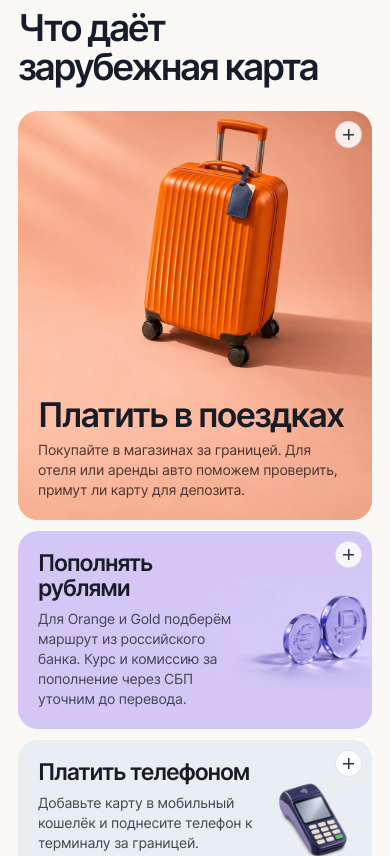
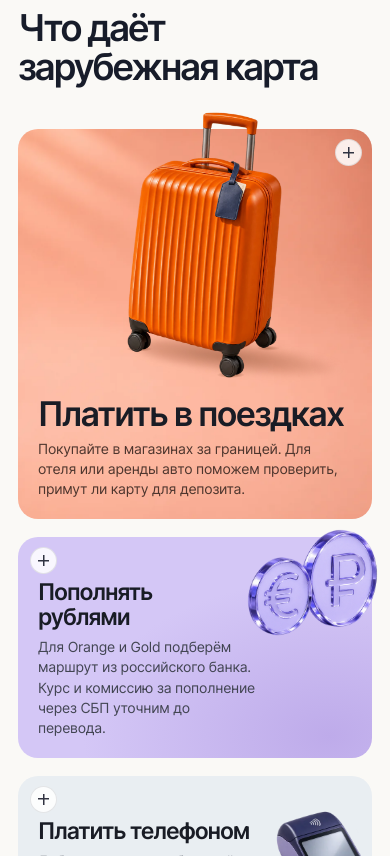
Before and after one commit to noizeagressor/eurocards-preview, a plain HTML site: page index.html in a window 390 px wide. Shown: the part 3350-4206 px from the top of the page. Drawn offline with Linux system fonts and the light colour scheme.

Commit message:
Layer benefit illustrations across their card edges

```diff
--- a/benefits.css
+++ b/benefits.css
@@ -4,6 +4,8 @@
 .everyday, .start-guide {
   margin-block: clamp(68px, 7.8vw, 120px);
 }
+.everyday { width: 100%; overflow-x: clip; }
+.everyday > h2, .everyday-grid { width: var(--shell); margin-inline: auto; }
 #cards + .everyday { margin-top: clamp(6px, 1.6vw, 24px); }
 .everyday h2, .start-intro h2, .pocket-copy h2 {
   font-size: clamp(37px, 4.25vw, 64px);
@@ -14,23 +16,24 @@
 }
 .everyday-grid {
   display: grid;
+  isolation: isolate;
   grid-template-columns: minmax(0, 1.48fr) repeat(2, minmax(0, 1fr));
   grid-template-areas:
     "travel rubles rubles"
     "travel tap plastic"
     "travel refund refund";
   gap: 14px;
-  margin-top: clamp(25px, 3.3vw, 44px);
+  margin-top: clamp(43px, 3.9vw, 60px);
 }
 .everyday-card {
+  --tile-pad: clamp(22px, 2.1vw, 30px);
   position: relative;
   isolation: isolate;
   display: flex;
   align-items: flex-start;
   flex-direction: column;
   min-width: 0;
-  overflow: hidden;
-  padding: clamp(22px, 2.1vw, 30px);
+  padding: var(--tile-pad);
   border-radius: 25px;
   color: #191c25;
 }
@@ -48,21 +51,58 @@
   line-height: 1.46;
   letter-spacing: -.016em;
 }
-.everyday-scene {
+.everyday-object {
   position: absolute;
-  inset: 0;
-  width: 100%;
-  height: 100%;
   z-index: -1;
-  object-fit: cover;
+  display: block;
+  object-fit: contain;
   pointer-events: none;
+  user-select: none;
 }
 .everyday-travel {
   grid-area: travel;
-  justify-content: flex-end;
-  background: #f6baa0;
+  background: #f6baa0 url("assets/benefit-trip-backdrop.webp") center / cover;
 }
-.everyday-travel > img { object-position: 54% 45%; }
+.travel-still {
+  position: relative;
+  z-index: -1;
+  flex: 1 0 230px;
+  align-self: stretch;
+  display: grid;
+  justify-items: center;
+  align-items: start;
+  container-type: size;
+  margin: calc(0px - var(--tile-pad) - 24px) 0 clamp(18px, 2vw, 32px);
+  pointer-events: none;
+}
+.travel-model {
+  position: relative;
+  left: 3%;
+  width: min(88cqw, 58.49cqh);
+}
+.travel-model::before, .travel-model::after {
+  content: "";
+  position: absolute;
+  pointer-events: none;
+}
+.travel-model::before {
+  left: 7%;
+  bottom: 1.5%;
+  width: 130%;
+  height: 12%;
+  border-radius: 50%;
+  background: radial-gradient(ellipse at 42% 50%, #894a2d91 2%, #9b543647 46%, transparent 73%);
+  transform: rotate(7deg) skewX(-26deg);
+  filter: blur(3px);
+}
+.travel-model::after {
+  inset: 0;
+  background:
+    radial-gradient(ellipse 10% 1.3% at 67% 98.8%, #71371ca8, transparent 90%),
+    radial-gradient(ellipse 9% 1% at 8% 89.1%, #7b402594, transparent 92%),
+    radial-gradient(ellipse 8% 1% at 91% 88.8%, #84472573, transparent 94%);
+}
+.travel-model img { display: block; position: relative; z-index: 1; width: 100%; height: auto; }
 .everyday-travel h3 {
   font-size: clamp(32px, 2.95vw, 45px);
   line-height: 1.03;
@@ -70,109 +110,110 @@
 .everyday-travel p { max-width: 37ch; color: #4e362e; }
 .everyday-rubles {
   grid-area: rubles;
+  z-index: 3;
   justify-content: center;
   min-height: 187px;
-  background: #d4c7f6;
-}
-.everyday-rubles > img {
-  left: auto;
-  width: 61%;
-  object-position: right 55%;
-  mask-image: linear-gradient(90deg, transparent, #000 28%);
+  padding-block: 48px 19px;
+  background: radial-gradient(ellipse at 88% 90%, #beabea, transparent 56%), #d4c7f6;
 }
 .everyday-rubles > div { width: 56%; }
+.everyday-rubles > img {
+  top: -14px;
+  right: -10px;
+  width: 40%;
+  height: calc(100% + 27px);
+  object-position: right top;
+}
 .everyday-tap, .everyday-plastic {
   justify-content: flex-end;
   min-height: 239px;
-  padding-top: 102px;
+  padding-top: clamp(119px, 9.4vw, 139px);
 }
-.everyday-tap { grid-area: tap; background: #e9eef2; }
-.everyday-plastic { grid-area: plastic; background: #f4eade; }
-.everyday-object { display: block; pointer-events: none; object-fit: contain; }
-.everyday-tap > .everyday-object, .everyday-plastic > .everyday-object {
-  position: absolute;
-  top: 6px;
-  right: 15px;
-  width: 115px;
-  height: 99px;
+.everyday-tap { grid-area: tap; z-index: 2; background: #e9eef2; }
+.everyday-plastic { grid-area: plastic; z-index: 1; background: #f4eade; }
+.everyday-tap > img, .everyday-plastic > img {
+  top: -10px;
+  right: -27px;
+  width: clamp(133px, 10.4vw, 157px);
+  height: auto;
 }
+.everyday-plastic > img { top: -14px; right: -41px; width: clamp(146px, 11.3vw, 169px); }
 .everyday-wallet-marks { display: flex; align-items: center; gap: 12px; margin-top: 12px; }
 .everyday-wallet-marks img { display: block; width: 42px; height: 17px; object-fit: contain; }
 .everyday-refund {
   grid-area: refund;
-  flex-direction: row;
-  align-items: center;
-  gap: 18px;
-  padding-block: 17px;
+  justify-content: center;
+  min-height: 110px;
+  padding: 17px 54px 17px clamp(96px, 9vw, 134px);
   background: #e3efe6;
 }
-.everyday-refund .everyday-object { width: 69px; height: 69px; flex: none; }
+.everyday-refund > img {
+  left: 5px;
+  bottom: -27px;
+  width: clamp(104px, 8.8vw, 138px);
+  height: auto;
+  transform: rotate(-8deg);
+}
 .everyday-refund h3 { font-size: clamp(22px, 1.7vw, 25px); }
 .everyday-refund p { max-width: 57ch; margin-top: 5px; }
 @media (min-width: 541px) and (max-width: 860px) {
   .everyday-grid {
     grid-template-columns: repeat(2, minmax(0, 1fr));
     grid-template-areas: "travel rubles" "travel tap" "plastic refund";
-    gap: 12px;
+    gap: 14px;
   }
-  .everyday-travel > img { object-position: 55% center; }
-  .everyday-rubles { min-height: 218px; justify-content: flex-end; padding-top: 100px; }
+  .everyday-rubles { justify-content: flex-end; padding-top: 106px; }
   .everyday-rubles > div { width: 100%; }
-  .everyday-rubles > img {
-    inset: 0 0 auto auto;
-    width: 190px;
-    height: 110px;
-    mask-image: linear-gradient(90deg, transparent, #000 35%), linear-gradient(0deg, transparent, #000 20%);
-    mask-composite: intersect;
-  }
-  .everyday-tap, .everyday-plastic { padding-top: 87px; min-height: 184px; }
-  .everyday-tap > .everyday-object, .everyday-plastic > .everyday-object { top: 1px; width: 94px; height: 84px; }
-  .everyday-refund { flex-direction: column; align-items: flex-start; justify-content: flex-end; gap: 10px; }
-  .everyday-refund .everyday-object { margin-left: auto; }
+  .everyday-rubles > img { top: -16px; width: 145px; height: 116px; }
+  .everyday-tap, .everyday-plastic { padding-top: 100px; min-height: 197px; }
+  .everyday-plastic { padding-top: 108px; }
+  .everyday-tap > img { right: -17px; width: 115px; }
+  .everyday-plastic > img { right: -36px; width: 134px; }
+  .everyday-refund { justify-content: flex-start; padding: 49px var(--tile-pad) 83px; }
+  .everyday-refund > img { left: auto; right: 0; bottom: -19px; width: 102px; }
 }
 @media (max-width: 540px) {
   .everyday-grid {
     grid-template-columns: minmax(0, 1fr);
     grid-template-areas: "travel" "rubles" "tap" "plastic" "refund";
-    gap: 11px;
+    gap: 18px;
   }
-  .everyday-card { border-radius: 20px; padding: 20px; }
+  .everyday-card { --tile-pad: 20px; border-radius: 20px; }
   .everyday-card h3 { font-size: 23px; }
   .everyday-card p { font-size: 14px; line-height: 1.43; }
-  .everyday-travel { min-height: clamp(365px, 105vw, 460px); }
+  .everyday-travel { min-height: clamp(343px, 100vw, 446px); }
   .everyday-travel h3 { font-size: 34px; }
-  .everyday-rubles { min-height: 179px; }
-  .everyday-rubles > div { width: 66%; }
+  .travel-still { flex-basis: 217px; margin-top: calc(0px - var(--tile-pad) - 17px); margin-bottom: 18px; }
+  .everyday-rubles, .everyday-tap, .everyday-plastic {
+    justify-content: center;
+    min-height: 151px;
+    padding: 43px 0 var(--tile-pad) var(--tile-pad);
+  }
+  .everyday-rubles > div, .everyday-tap > div, .everyday-plastic > div { width: 66%; }
+  .everyday-rubles h3 { max-width: calc(100% - 16px); }
   .everyday-rubles > img {
-    width: 52%;
+    top: -8px;
+    right: -6px;
+    width: 37%;
     height: auto;
+  }
+  .everyday-tap > img, .everyday-plastic > img {
     top: 50%;
+    right: calc(-2.5% - 9px);
+    width: 34%;
     transform: translateY(-50%);
-    mask-image: linear-gradient(90deg, transparent, #000 30%), linear-gradient(0deg, transparent, #000 16% 85%, transparent);
-    mask-composite: intersect;
   }
-  .everyday-tap, .everyday-plastic, .everyday-refund {
-    flex-direction: row-reverse;
-    gap: 10px;
-    justify-content: space-between;
-    align-items: center;
-    min-height: 130px;
-  }
-  .everyday-tap > .everyday-object, .everyday-plastic > .everyday-object, .everyday-refund > .everyday-object {
-    position: static;
-    width: 25%;
-    height: auto;
-    flex: none;
-  }
+  .everyday-plastic > img { right: calc(-5.2% - 9px); width: 38%; }
+  .everyday-refund { min-height: 133px; padding: 27px var(--tile-pad) 22px 88px; }
+  .everyday-refund > img { left: -4px; bottom: -20px; width: 93px; }
   .everyday-wallet-marks { margin-top: 9px; }
 }
 @media (max-width: 360px) {
-  .everyday-card { padding: 17px; }
+  .everyday-card { --tile-pad: 17px; }
   .everyday-card h3 { font-size: 22px; }
-  .everyday-travel { min-height: 428px; }
   .everyday-travel h3 { font-size: 30px; }
-  .everyday-rubles { min-height: 191px; }
-  .everyday-rubles > div { width: 69%; }
+  .everyday-refund { padding-left: 77px; }
+  .everyday-refund > img { width: 83px; }
 }
 
 .benefit-open { color: inherit; text-decoration: none; }
@@ -200,13 +241,13 @@
 }
 .everyday-card:has(.benefit-open:focus-visible) { outline: 3px solid #394bf2; outline-offset: 3px; }
 .benefit-open:focus-visible { outline: none; }
-.everyday-refund { padding-right: 55px; }
-@media (min-width: 541px) {
-  :is(.everyday-tap, .everyday-plastic) .benefit-open::after { right: auto; left: 14px; }
+:is(.everyday-rubles, .everyday-tap, .everyday-plastic) .benefit-open::after { right: auto; left: 14px; }
+@media (min-width: 541px) and (max-width: 860px) {
+  .everyday-refund .benefit-open::after { right: auto; left: 14px; }
 }
 @media (max-width: 540px) {
-  .everyday-refund { padding-right: 20px; }
   .benefit-open::after { top: 10px; right: 10px; width: 27px; height: 27px; }
+  .everyday-card:not(.everyday-travel) .benefit-open::after { right: auto; left: 12px; }
 }
 @media (hover: hover) {
   .benefit-open:hover::after { background-color: #fff; border-color: rgb(34 36 51 / 27%); }
--- a/benefits.js
+++ b/benefits.js
@@ -23,12 +23,13 @@
     opener = link;
     const card = link.closest('.everyday-card');
     const from = card.getBoundingClientRect();
-    const image = card.querySelector(':scope > img').cloneNode();
+    const content = card.querySelector('template').content.cloneNode(true);
+    const image = content.querySelector('img') || card.querySelector('.everyday-object').cloneNode();
     image.removeAttribute('class');
     image.removeAttribute('loading');
     figure.replaceChildren(image);
     title.textContent = link.textContent;
-    details.replaceChildren(card.querySelector('template').content.cloneNode(true));
+    details.replaceChildren(content);
     dialog.dataset.theme = link.dataset.benefit;
     dialog.style.setProperty('--benefit-paper', getComputedStyle(card).backgroundColor);
     dialog.showModal();
--- a/index.html
+++ b/index.html
@@ -13,13 +13,13 @@
   <link rel="stylesheet" href="dialog.css?v=4cf099286a">
   <link rel="stylesheet" href="hero-motion.css?v=45bd333abf">
   <link rel="stylesheet" href="cover.css?v=ea9c378a2a">
-  <link rel="stylesheet" href="benefits.css?v=602607e4d9">
+  <link rel="stylesheet" href="benefits.css?v=f9eb8c9a76">
   <link rel="stylesheet" href="finder.css?v=1b3baa6938">
   <script defer src="catalog.js?v=4b25e60570"></script>
   <script defer src="page.js?v=af540112d0"></script>
   <script defer src="hero-motion.js?v=f699afb195"></script>
   <script defer src="finder.js?v=4f1a850116"></script>
-  <script defer src="benefits.js?v=8d5bca61e6"></script>
+  <script defer src="benefits.js?v=cb09f34bbf"></script>
 </head>
 <body id="top">
   <a href="#main" class="skip-link">К содержанию</a>
@@ -117,9 +117,10 @@
       <h2 id="benefits-title">Что даёт зарубежная карта</h2>
       <div class="everyday-grid">
         <article class="everyday-card everyday-travel">
-          <img class="everyday-scene" src="assets/benefit-trip-studio.webp" loading="lazy" width="960" height="1200" alt="">
+          <div class="travel-still" aria-hidden="true"><span class="travel-model"><img src="assets/benefit-suitcase-cutout.webp" loading="lazy" width="544" height="930" alt=""></span></div>
           <div><h3><a class="benefit-open" data-benefit="travel" href="#cards">Платить в поездках</a></h3><p>Покупайте в магазинах за границей. Для отеля или аренды авто поможем проверить, примут ли карту для депозита.</p></div>
           <template>
+            <img src="assets/benefit-trip-studio.webp" width="960" height="1200" alt="">
             <p>Для покупок в поездке удобно добавить Orange в Apple Pay или Google Pay. Если в дороге понадобится физическая карта, пластик можно заказать к Orange или Gold.</p>
             <h3>Если бронируете отель или машину</h3>
             <p>Спросите у отеля или проката, какую карту нужно предъявить при заселении или получении ключей. Уточните, подходит ли дебетовая карта, обязателен ли пластик на имя гостя и какую сумму заблокируют под депозит.</p>
@@ -127,9 +128,10 @@
           </template>
         </article>
         <article class="everyday-card everyday-rubles">
-          <img class="everyday-scene" src="assets/benefit-exchange.webp" loading="lazy" width="960" height="640" alt="">
+          <img class="everyday-object" src="assets/benefit-coins-cutout.webp" loading="lazy" width="776" height="635" alt="">
           <div><h3><a class="benefit-open" data-benefit="rubles" href="journal/topup.html">Пополнять рублями</a></h3><p>Для Orange и Gold подберём маршрут из российского банка. Курс и комиссию за пополнение через СБП уточним до перевода.</p></div>
           <template>
+            <img src="assets/benefit-exchange.webp" width="960" height="640" alt="">
             <p>Для Orange и Gold проверим, как пополнить карту из ВТБ или Т-Банка. Скажите, из какого банка хотите отправить рубли и сколько нужно получить на карту.</p>
             <h3>Как узнать итоговую сумму</h3>
             <p>До отправки сверим способ перевода, курс обмена, комиссии и лимит. Так вы заранее увидите две суммы — сколько спишется в рублях и сколько поступит в валюте карты.</p>
```
Also changed, not shown: assets/benefit-coins-cutout.webp (added), assets/benefit-suitcase-cutout.webp (added), assets/benefit-trip-backdrop.webp (added).
